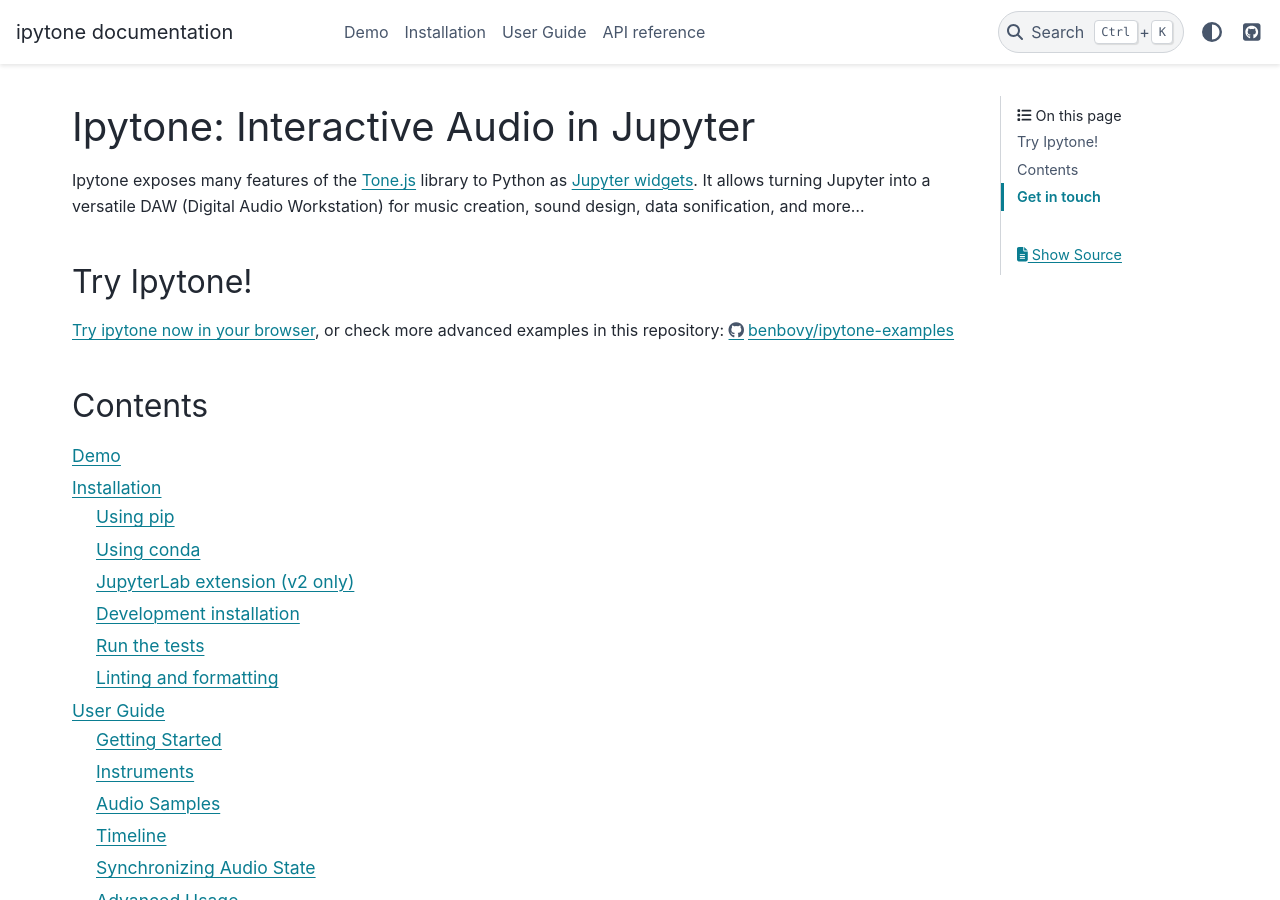
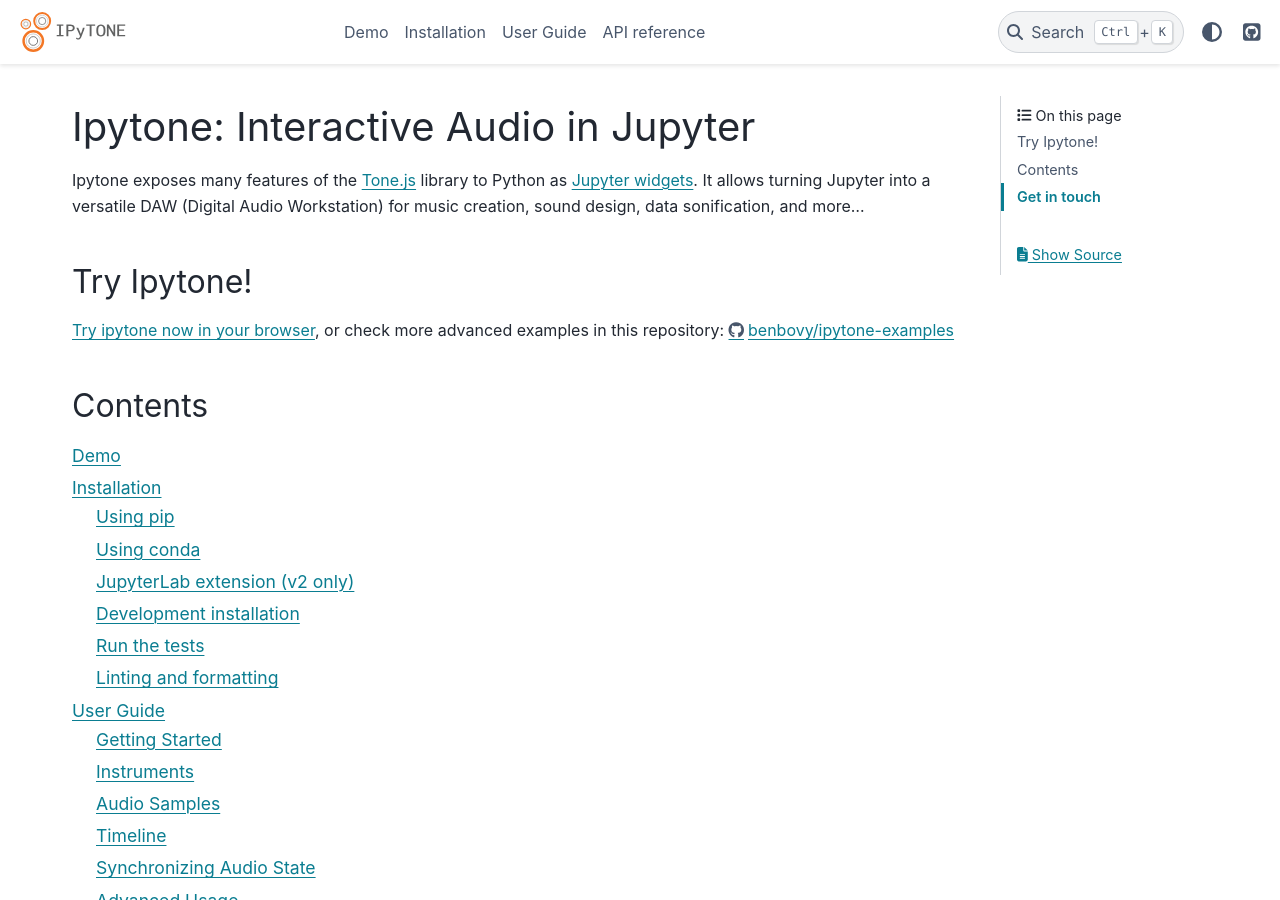
Before and after one commit to geigr/ipytone, a Sphinx documentation site: the page built from docs/index.rst, in a window 1280 px wide and 900 px high. Built offline with Sphinx 7.4.7 and the PyData theme 0.15.4, drawn with Linux system fonts in a browser that asks for light colours.

Commit message:
Add a logo (#95)
* add logo

* use dark logo on README

```diff
--- a/docs/conf.py
+++ b/docs/conf.py
@@ -52,7 +52,15 @@
 # further.  For a list of options available for each theme, see the
 # documentation.
 #
-html_theme_options = dict(github_url="https://github.com/benbovy/ipytone")
+html_theme_options = {
+    "github_url": "https://github.com/benbovy/ipytone",
+    "logo": {
+        "image_light": "_static/ipytone_logo_light.svg",
+        "image_dark": "_static/ipytone_logo_dark.svg",
+    },
+}
+
+html_favicon = "_static/favicon.ico"
 
 # Add any paths that contain custom static files (such as style sheets) here,
 # relative to this directory. They are copied after the builtin static files,
```
Also changed, not shown: README.md (+4 -2 lines), docs/_static/favicon.ico (added), docs/_static/ipytone_logo_dark.svg (added), docs/_static/ipytone_logo_light.svg (added).
